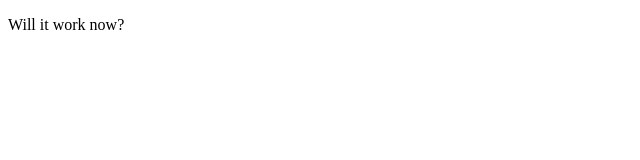
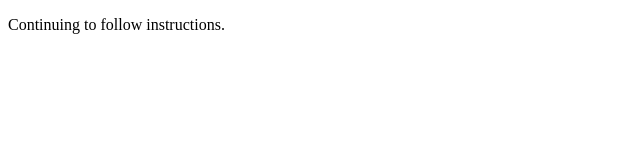
Before and after one commit to TylerS-S/TylerS-S.github.io, a plain HTML site: page index.html in a window 1280 px wide. Shown: the whole page, without its empty margins (0-640 px from the left). Drawn offline with Linux system fonts and the light colour scheme.

Commit message:
Made some changes

```diff
--- a/index.html
+++ b/index.html
@@ -5,6 +5,6 @@
   </head>
 
   <body>
-  <p>Will it work now?</p>
+  <p>Continuing to follow instructions.</p>
   </body>
 </html>
```
